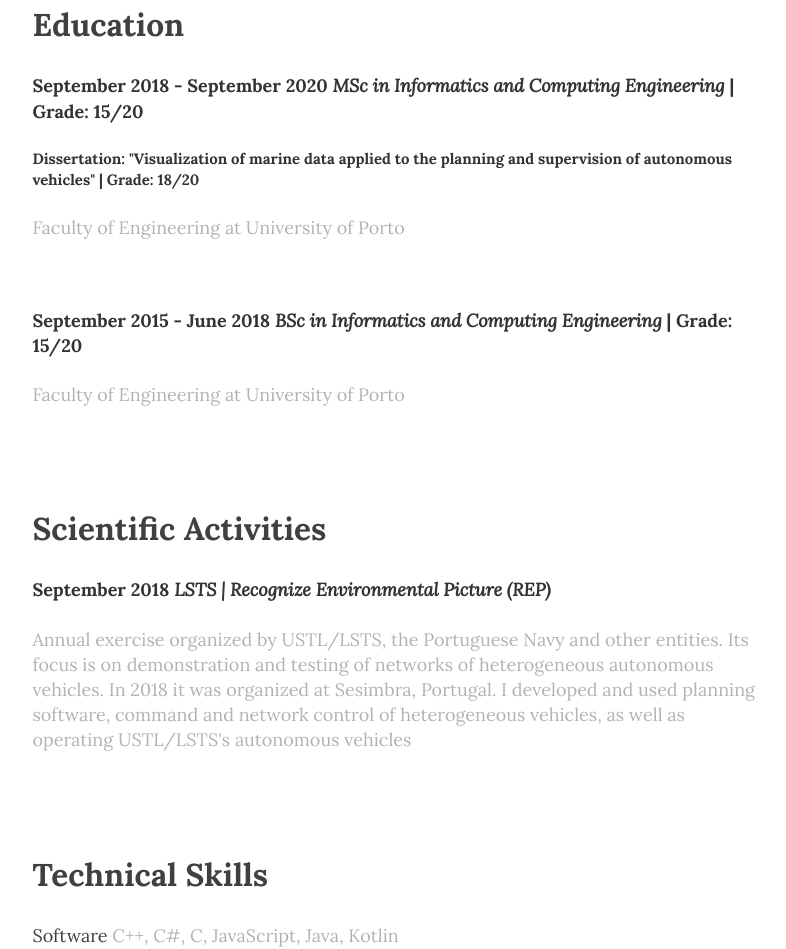
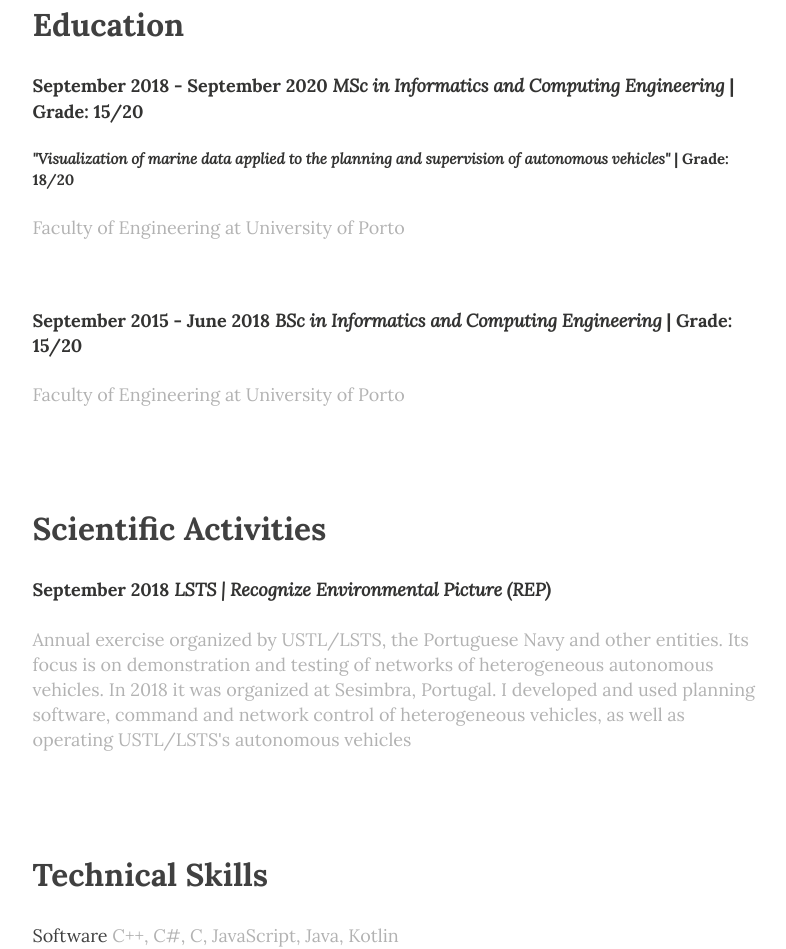
Before and after one commit to anaezes/anaezes.github.io, a plain HTML site: page index.html in a window 1280 px wide. Shown: the part 780-1729 px from the top of the page, without its empty margins (451-1237 px from the left). Drawn offline with nearby package versions, Linux system fonts and the light colour scheme; a web font is replaced by a local one.

Commit message:
Update index.html

```diff
--- a/index.html
+++ b/index.html
@@ -46,7 +46,7 @@
       <section>
         <h1>Education</h1>
             <h4>September 2018 - September 2020 <em>MSc in Informatics and Computing Engineering</em> | Grade: 15/20</h4>
-            <h5>Dissertation: "Visualization of marine data applied to the planning and supervision of autonomous vehicles" | Grade: 18/20</h5>
+            <h5><em>"Visualization of marine data applied to the planning and supervision of autonomous vehicles" </em> | Grade: 18/20</h5>
             <p>Faculty of Engineering at University of Porto  </p>
             <br>
             <h4>September 2015 -  June 2018 <em> BSc in Informatics and Computing Engineering</em> | Grade: 15/20 </h4>
```
